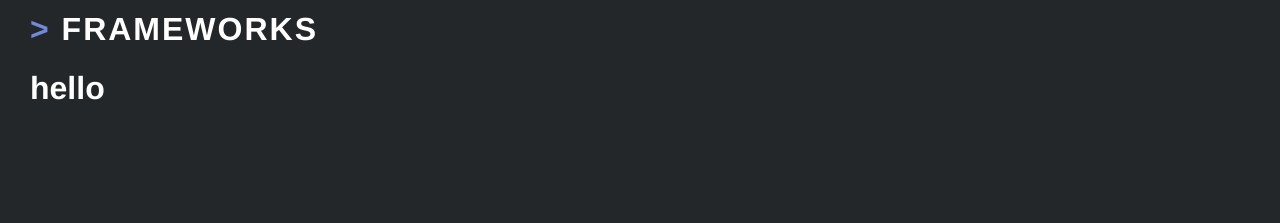
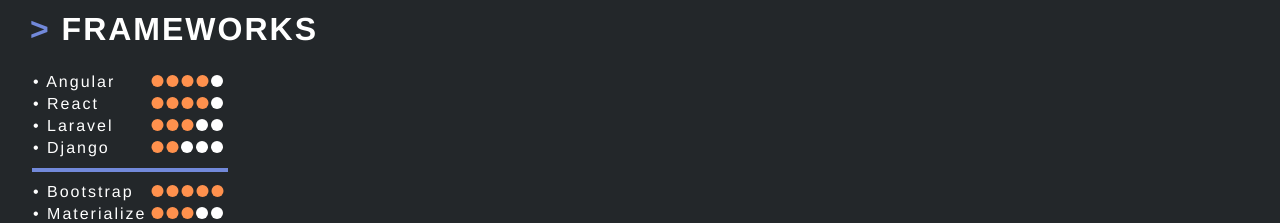
Before and after one commit to anastasiosmx/anastasiosmx.github.io, a React (Create React App) app: page / in a window 1280 px wide. Shown: the part 615-838 px from the top of the page. Before the commit the page ends 800 px from the top, so only its background shows below. Built offline with nearby package versions, Linux system fonts and the light colour scheme; a web font is replaced by a local one.

Commit message:
Feature: Finalized Frameworks component

```diff
--- a/public/index.html
+++ b/public/index.html
@@ -30,7 +30,7 @@
       work correctly both with client-side routing and a non-root public URL.
       Learn how to configure a non-root public URL by running `npm run build`.
     -->
-    <title>React App</title>
+    <title>Mexias Anastasios</title>
   </head>
   <body>
     <noscript>You need to enable JavaScript to run this app.</noscript>
--- a/src/Body/LeftPanel/frameworks.css
+++ b/src/Body/LeftPanel/frameworks.css
@@ -0,0 +1,6 @@
+.framework-line-seperator {
+    background-color: #7289da;
+    height: 4px;
+    border: none;
+    width: 170%;
+}
--- a/src/Body/LeftPanel/frameworks.tsx
+++ b/src/Body/LeftPanel/frameworks.tsx
@@ -1,5 +1,6 @@
 import './frameworks.css';
 import React from 'react';
+import { SkillsRating } from './skillsRating';
 
 export const Frameworks = () => {
     const [showFrameworks, setShowFrameworks] = React.useState(true);
@@ -12,7 +13,61 @@
         <>
         <h1 className="letters-spacing"><span className="cursor" onClick={frameworksVisibilityHandler}>&gt;</span>&nbsp;FRAMEWORKS</h1>
         {showFrameworks?
-            <h1>hello</h1>
+            <span>
+                <table className="letters-spacing">
+                    <tbody>
+                        <tr>
+                            <td>
+                                &#8226; Angular
+                            </td>
+                            <td>
+                                <SkillsRating rating={4} />
+                            </td>
+                        </tr>
+                        <tr>
+                            <td>
+                                &#8226; React
+                            </td>
+                            <td>
+                                <SkillsRating rating={4} />
+                            </td>
+                        </tr>
+                        <tr>
+                            <td>
+                                &#8226; Laravel
+                            </td>
+                            <td>
+                                <SkillsRating rating={3} />
+                            </td>
+                        </tr>
+                        <tr>
+                            <td>
+                                &#8226; Django
+                            </td>
+                            <td>
+                                <SkillsRating rating={2} />
+                            </td>
+                        </tr>
+                        <hr className='framework-line-seperator'></hr>
+                        <tr>
+                            <td>
+                                &#8226; Bootstrap
+                            </td>
+                            <td>
+                                <SkillsRating rating={5} />
+                            </td>
+                        </tr>
+                        <tr>
+                            <td>
+                                &#8226; Materialize
+                            </td>
+                            <td>
+                                <SkillsRating rating={3} />
+                            </td>
+                        </tr>
+                    </tbody>
+                </table>
+            </span>
             :
             null
         }
```
